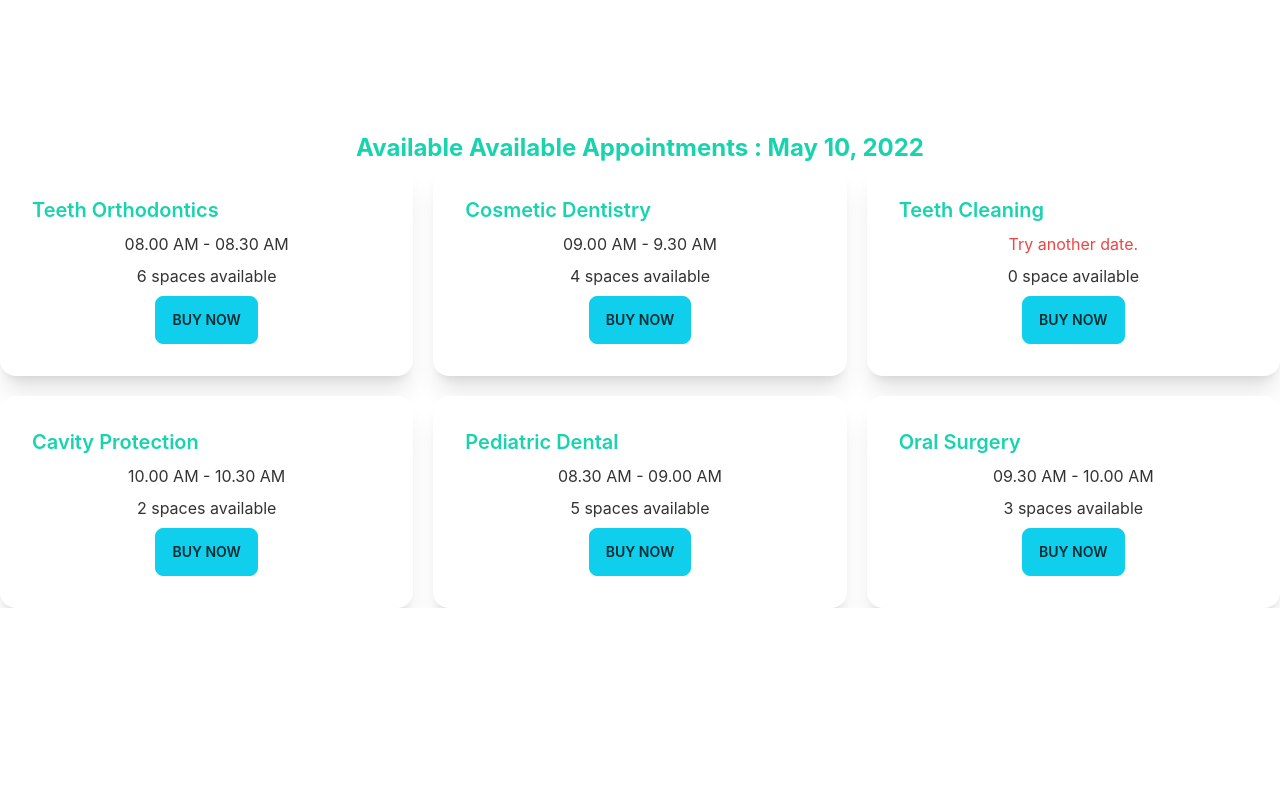
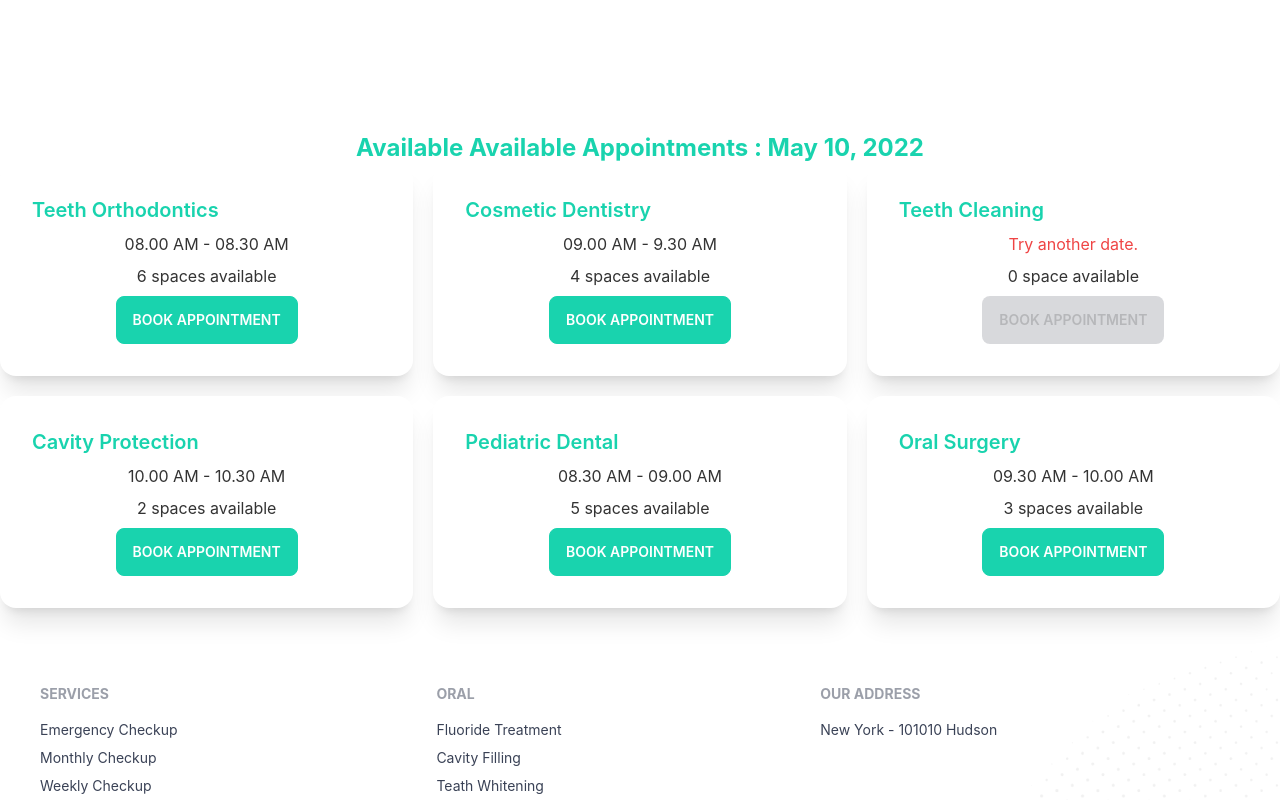
Before and after one commit to parthomalo/doctors-portal-cliend, a React (Create React App) app: page /appointment in a window 1280 px wide. Shown: the part 760-1560 px from the top of the page. Before the commit the page ends 1368 px from the top, so only its background shows below. Built offline with nearby package versions, Linux system fonts and the light colour scheme.

Commit message:
Not Found page setup

```diff
--- a/src/App.js
+++ b/src/App.js
@@ -5,6 +5,7 @@ import About from './Pages/About';
 
 import Appointment from './Pages/Appointments/Appointment';
 import Home from './Pages/Home/Home';
+import NotFound from './Pages/NotFound';
 import Header from './Pages/Shared/Header';
 
 function App() {
@@ -16,6 +17,7 @@ function App() {
        <Route path='/home' element={<Home/>}></Route>
        <Route path='/about' element={<About/>}></Route>
        <Route path='/appointment' element={<Appointment></Appointment>}></Route>
+       <Route path='*' element={<NotFound></NotFound>}></Route>
      </Routes>
     </div>
   );
--- a/src/Pages/Appointments/Appointment.js
+++ b/src/Pages/Appointments/Appointment.js
@@ -2,7 +2,7 @@ import React, { useState } from 'react';
 
 import AppointmentBanar from './AppointmentBanar';
 import AvailableAppointment from './AvailableAppointment';
-
+import Footer from '../Shared/Footer';
 const Appointment = () => {
    const [date, setDate] = useState(new Date());
 
@@ -10,7 +10,7 @@ const Appointment = () => {
         <div>
             <AppointmentBanar date={date} setDate= {setDate} ></AppointmentBanar>
             <AvailableAppointment date={ date}></AvailableAppointment>
-
+            <Footer ></Footer>
         </div>
     );
 };
--- a/src/Pages/Appointments/AvailableAppointment.js
+++ b/src/Pages/Appointments/AvailableAppointment.js
@@ -12,7 +12,7 @@ const AvailableAppointment = ({ date }) => {
     }, [])
 
     return (
-        <div className='mt-7'>
+        <div className='mt-7 mb-9'>
             <div>
                 <h4 className='text-secondary font-bold text-center text-2xl'>Available Available Appointments : {format(date, 'PP')} </h4>
             </div>
--- a/src/Pages/Appointments/Service.js
+++ b/src/Pages/Appointments/Service.js
@@ -14,7 +14,7 @@ const Service = ({service}) => {
                 </p>
                 <p>{slots.length} {slots.length>1 ? 'spaces' : 'space'} available</p>
                 <div class="card-actions justify-center">
-                    <button class="btn btn-primary">Buy Now</button>
+                    <button disabled={slots.length===0}  class="btn btn-secondary text-white uppercase">Book Appointment</button>
                 </div>
             </div>
         </div>
--- /dev/null
+++ b/src/Pages/NotFound.js
@@ -0,0 +1,11 @@
+import React from 'react';
+
+const NotFound = () => {
+    return (
+        <div>
+            <h1 className='text-red-700 text-center'>Page Not Found 404</h1>
+        </div>
+    );
+};
+
+export default NotFound;
```
